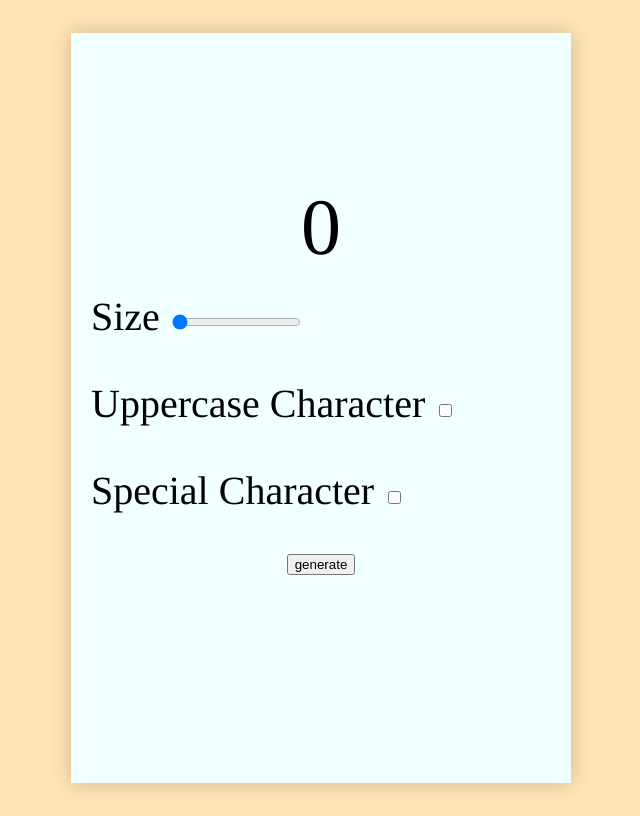
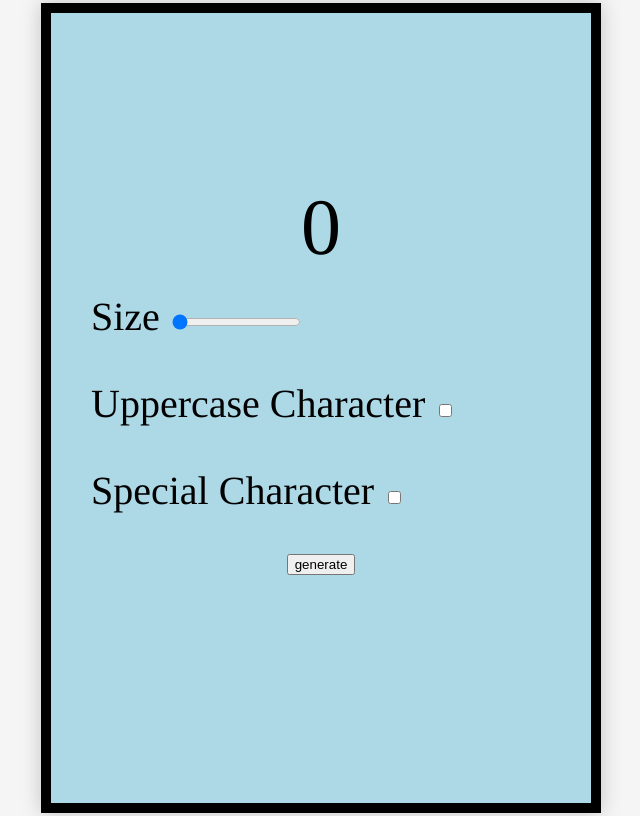
Before and after one commit to FxSipuDx/project-password, a plain HTML site: page index.html in a window 1280 px wide. Shown: the whole page, without its empty margins (319-959 px from the left). Drawn offline with Linux system fonts and the light colour scheme.

Commit message:
more changes

```diff
--- a/styles.css
+++ b/styles.css
@@ -3,7 +3,7 @@ body{
     display: flex;
     align-items: center;
     justify-content: center;
-    background-color: moccasin;
+    background-color: #F5F5F5;
     height: 100vh;
 }
 
@@ -13,7 +13,9 @@ body{
     flex-direction: column;
     height: 750px;
     width: 500px;
-    background-color: azure;
+    background-color: #ADD8E6;
+    padding: 20px;
+    border: 10px solid black;
     box-shadow: 0px 0px 20px rgba(0, 0, 0, 0.2);
 }
 
@@ -56,6 +58,3 @@ body{
     margin: 20px;
 
 }
-form{
-    border: 5px black;
-}
```
